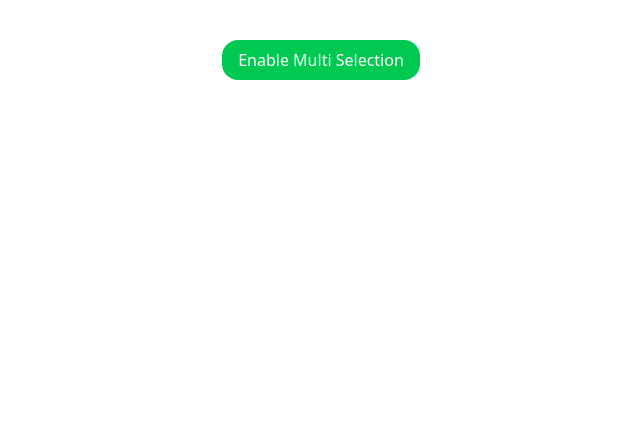
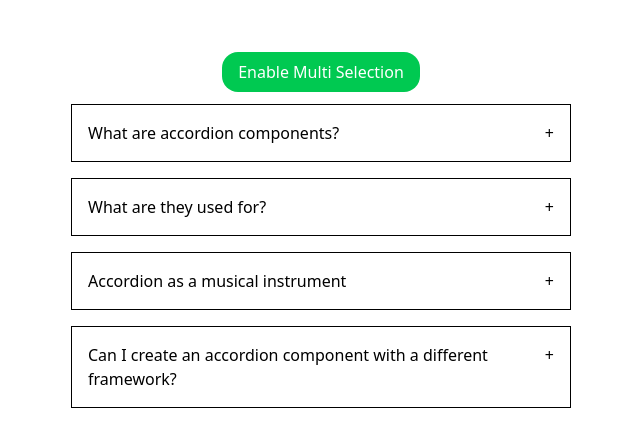
Before and after one commit to Deepak7510/React-part1-25project, a React (Vite) app: page / in a window 1280 px wide. Shown: the top 446 px of the page, without its empty margins (319-959 px from the left). Built offline with nearby package versions, Linux system fonts and the light colour scheme.

Commit message:
add project 1

```diff
--- a/src/components/accordian/index.jsx
+++ b/src/components/accordian/index.jsx
@@ -1,13 +1,67 @@
+import { useState } from "react";
+import data from "./data";
+
 function AccordianApp() {
+  const [open, setOpen] = useState([]);
+  const [enable, setEnable] = useState(false);
+  function handleClick(getId) {
+    if (enable) {
+      if (open.includes(getId)) {
+        let clonOpne = [...open];
+        clonOpne = clonOpne.filter((item) => item !== getId);
+        setOpen(clonOpne);
+      } else {
+        setOpen((pre) => [...pre, getId]);
+      }
+    } else {
+      if (open.includes(getId)) {
+        setOpen([]);
+      } else {
+        setOpen([getId]);
+      }
+    }
+  }
   return (
     <div className="flex justify-center py-10">
       <div className="w-[500px]">
         <div className="flex justify-center">
-          <button className="text-white font-medium px-4 py-2 bg-green-500 rounded-2xl">
+          <button
+            onClick={() => {
+              setOpen([]);
+              setEnable((pre) => !pre);
+            }}
+            className="text-white my-3 font-medium px-4 py-2 bg-green-500 rounded-2xl"
+          >
             Enable Multi Selection
           </button>
         </div>
-        <div>{}</div>
+        <div className="space-y-4">
+          {data && data.length > 0 ? (
+            data.map((item) => {
+              return (
+                <div
+                  key={item.id}
+                  onClick={() => {
+                    handleClick(item.id);
+                  }}
+                  className="p-4 border"
+                >
+                  <div className="flex justify-between">
+                    <div>{item.question}</div>
+                    <div>+</div>
+                  </div>
+                  <div
+                    className={`${open.includes(item.id) ? "block" : "hidden"}`}
+                  >
+                    {item.answer}
+                  </div>
+                </div>
+              );
+            })
+          ) : (
+            <div>No data found !</div>
+          )}
+        </div>
       </div>
     </div>
   );
```
